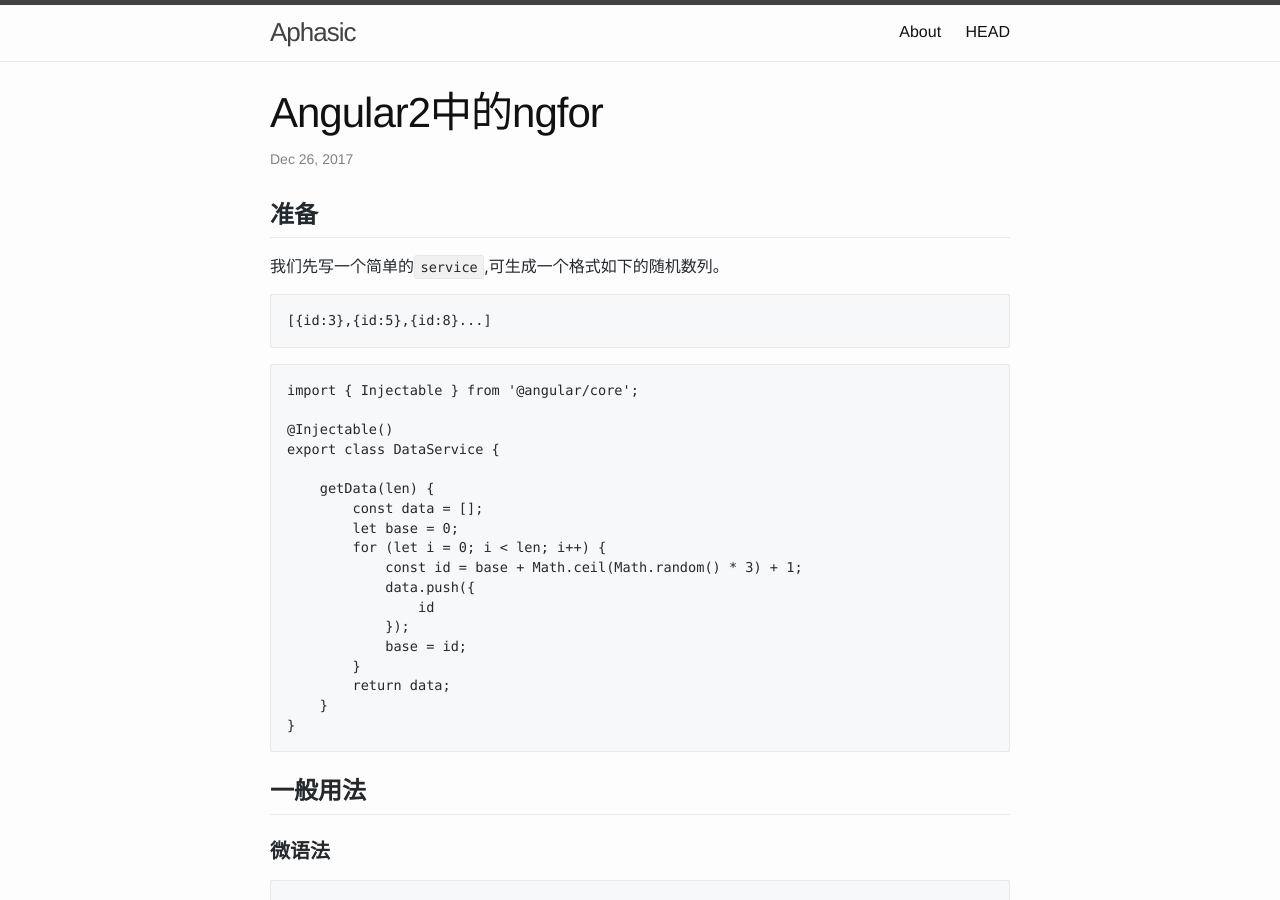
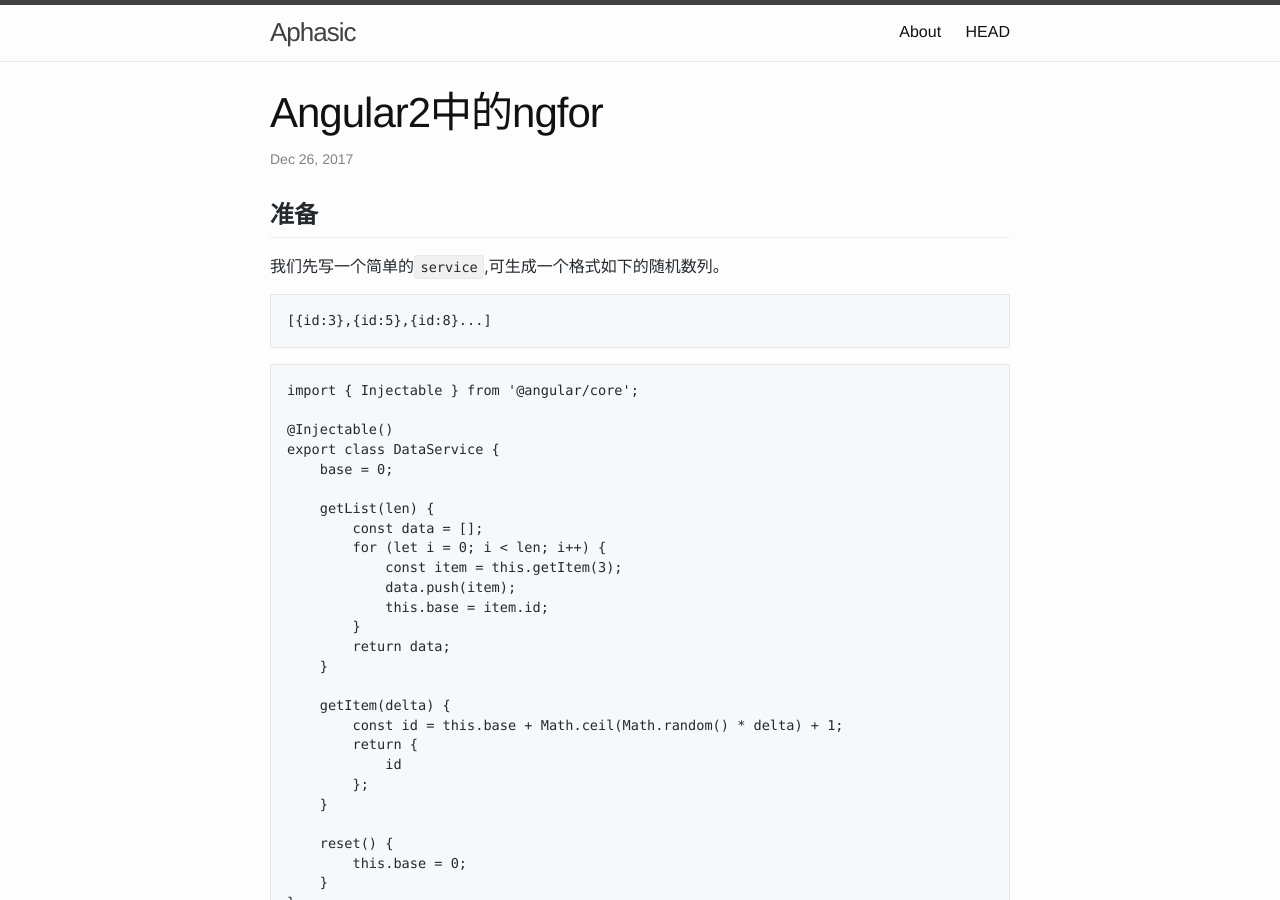
Before and after one commit to maoji/maoji.github.io, a Jekyll site: the page built from _posts/2017-12-26-angular2中的ngFor.md, in a window 1280 px wide and 900 px high. Built offline with Jekyll 4.4.1, drawn with Linux system fonts in a browser that asks for light colours; our own code applies the rules of GitHub Pages for plain Markdown files.

Commit message:
排版调整

````diff
--- a/_posts/2017-12-26-angular2中的ngFor.md
+++ b/_posts/2017-12-26-angular2中的ngFor.md
@@ -1,30 +1,42 @@
 
 ## 准备
 我们先写一个简单的`service`,可生成一个格式如下的随机数列。
+
 ```
 [{id:3},{id:5},{id:8}...]
 ```
+
 ```
 import { Injectable } from '@angular/core';
 
 @Injectable()
 export class DataService {
+    base = 0;
 
-    getData(len) {
+    getList(len) {
         const data = [];
-        let base = 0;
         for (let i = 0; i < len; i++) {
-            const id = base + Math.ceil(Math.random() * 3) + 1;
-            data.push({
-                id
-            });
-            base = id;
+            const item = this.getItem(3);
+            data.push(item);
+            this.base = item.id;
         }
         return data;
+    }
+
+    getItem(delta) {
+        const id = this.base + Math.ceil(Math.random() * delta) + 1;
+        return {
+            id
+        };
+    }
+
+    reset() {
+        this.base = 0;
     }
 }
 ```
 ## 一般用法
+
 ### 微语法
 ```
 <ul class="one-list">
@@ -34,6 +46,8 @@
   </li>
 </ul>
 ```
+
+
 
 ### 原始语法
 ```
@@ -46,6 +60,8 @@
   </ng-template>
 </ul>
 ```
+
+
 
 ## trackBy
 `angular2`使用列表中对象引用来跟踪列表中的插入和删除操作。下面这些操作均不会造成列表大面积的更新，这里大面积的更新是指先全部销毁然后全部重建。
@@ -72,12 +88,16 @@
 ```
     list = [...list, ...data];
 ```
+
+
 上面这些操作有些没有改变`list`的引用，如：`push`、`pop`、`splice`、`unshift`、`reverse`等等，有些改变了`list`的引用，如：`...`。
 不管改变了列表的引用，还是没有改变列表的引用，这些操作都有一个共同的特点，就是列表内元素的引用没有大面积的更改。`angular2`会比较元素的引用，如果元素的引用没有改变，那么该元素在位置改变或者列表引用改变的时候不会销毁重建。
 
 当列表中元素的引用全部更改时，如：从服务器获取的数据。此时列表中的元素会全部重新销毁并重建。如果旧的列表和新的列表，有很多元素数据是相同的，虽然他们的引用变了，但实际是不需要销毁重建的。
 
 这个时候，我们可以考虑使用`trackBy`来优化。`trackBy`会根据我们指定的规则来判断列表中的元素是否需要重建，我们可以使用某些字段比如`id`来告诉`angular2`，如果新的列表和旧的列表有两个元素`id`相同，那么该元素是不需要销毁重建的。
+
+
 
 ```
 <ul class="one-list">
@@ -91,11 +111,13 @@
   </li>
 </ul>
 ```
+
 ```
  trackByFn(index, item) {
     return item.id;
   }
 ```
+
 我们给`Item`组件添加两个生命周期的函数`ngOnInit`、`ngOnDestroy`，以便我们能观察到元素的初始化与销毁过程。
 ```
   ngOnInit() {
````
